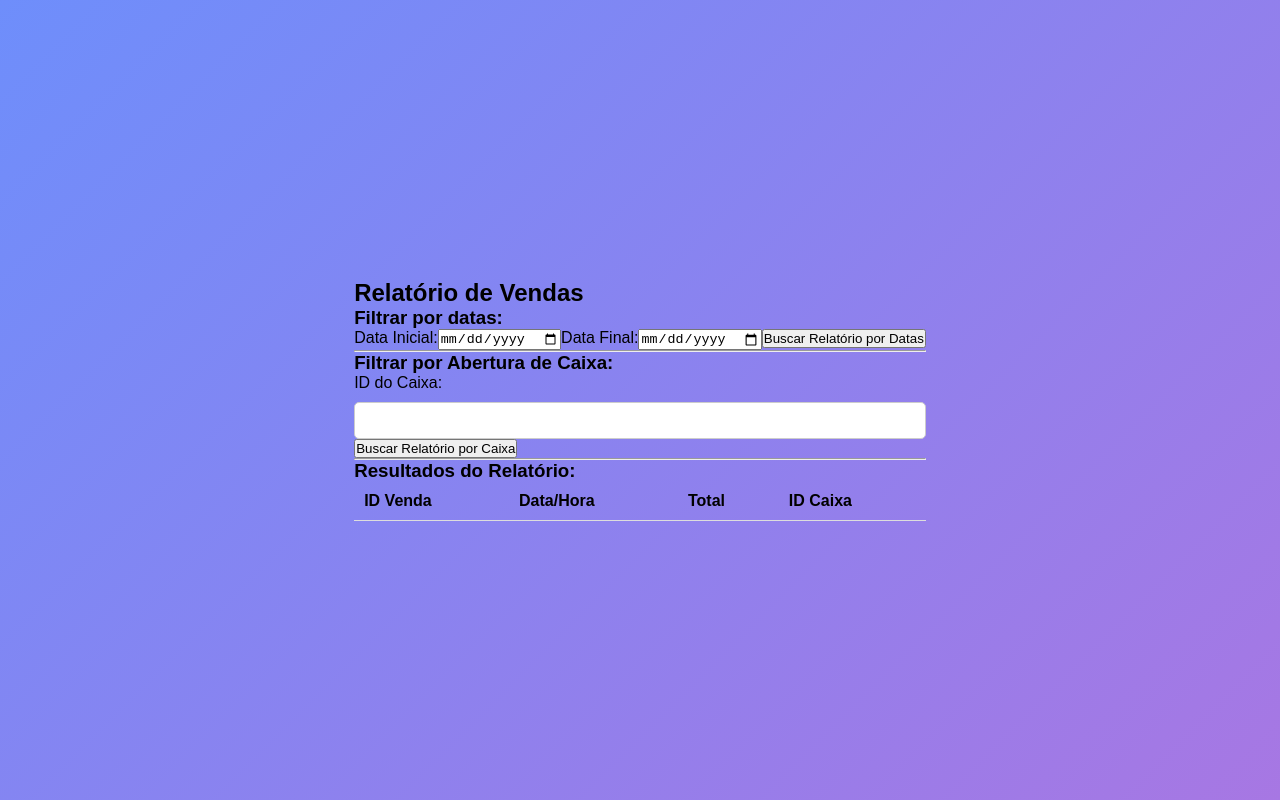
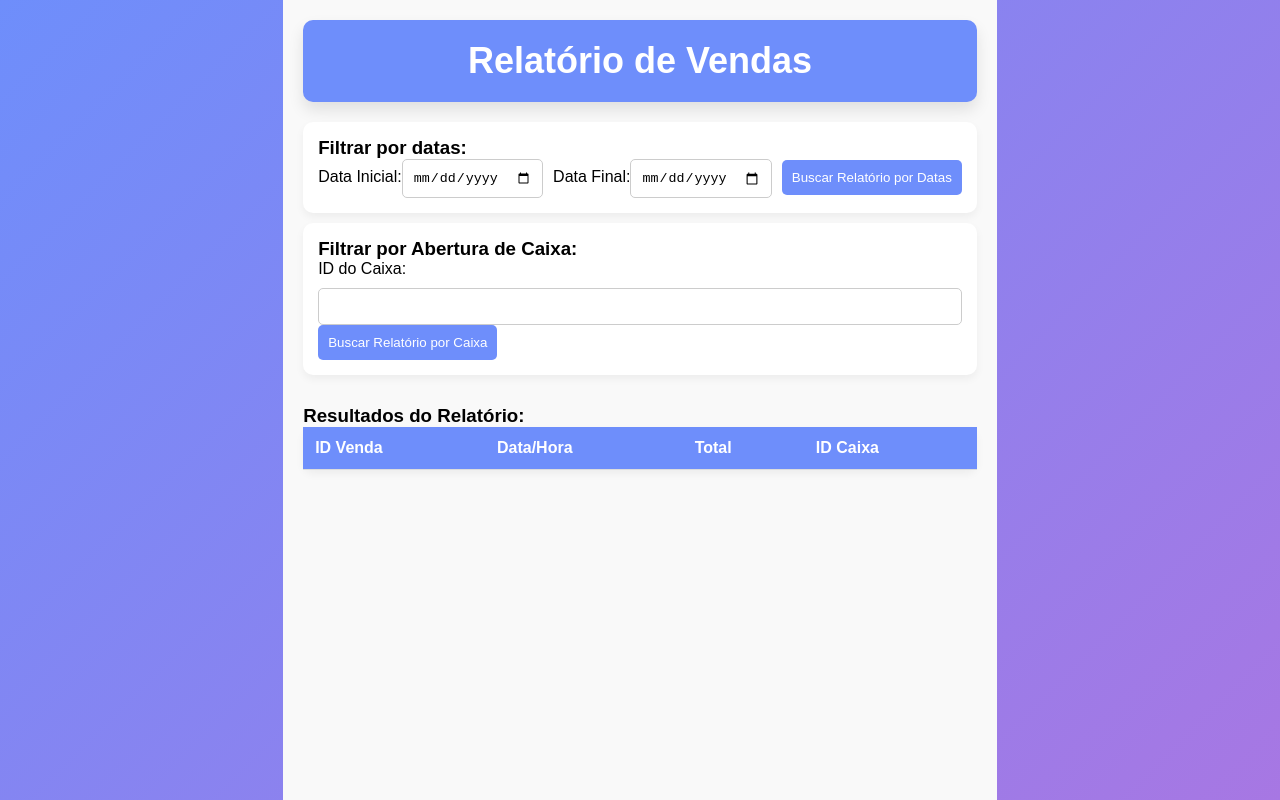
Before and after one commit to Farlos123Marlos/ERP_Software2, a React (Create React App) app in the folder meufront/: page /relatorio-venda in a window 1280 px wide. Built offline with nearby package versions, Linux system fonts and the light colour scheme.

Commit message:
Css de relatorio venda

```diff
--- /dev/null
+++ b/meufront/src/RelatorioVenda.css
@@ -0,0 +1,97 @@
+/* Estilo do container principal */
+.relatorio-container {
+    display: flex;
+    flex-direction: column;
+    width: 100%;
+    padding: 20px;
+    background-color: #f9f9f9;
+    height: 100vh;
+}
+
+/* Estilo do cabeçalho */
+.relatorio-header {
+    background-color: #6e8efb;
+    color: white;
+    padding: 20px;
+    border-radius: 10px;
+    margin-bottom: 20px;
+    text-align: center;
+    box-shadow: 0 8px 15px rgba(0, 0, 0, 0.1);
+    font-size: 24px;
+}
+
+/* Estilo dos blocos de filtros */
+.filtro-datas, .filtro-caixa {
+    background-color: white;
+    padding: 15px;
+    border-radius: 10px;
+    box-shadow: 0 4px 8px rgba(0, 0, 0, 0.05);
+    margin-bottom: 10px; /* Aproxima os filtros e adiciona espaçamento */
+}
+
+/* Estilo dos campos de input e botões */
+input[type="date"], input[type="number"] {
+    padding: 10px;
+    margin-right: 10px;
+    border-radius: 5px;
+    border: 1px solid #ccc;
+}
+
+button.relatorio-export {
+    padding: 10px;
+    background-color: #6e8efb;
+    color: white;
+    border: none;
+    border-radius: 5px;
+    cursor: pointer;
+}
+
+button.relatorio-export:hover {
+    background-color: #5a7af9;
+}
+
+/* Estilo do container da tabela */
+.relatorio-tabela-container {
+    margin-top: 20px; /* Espaço entre os filtros e a tabela */
+}
+
+/* Estilo da tabela */
+.relatorio-tabela {
+    width: 100%;
+    border-collapse: collapse;
+    background-color: white;
+    border-radius: 10px;
+    box-shadow: 0 4px 8px rgba(0, 0, 0, 0.05);
+}
+
+.relatorio-tabela th, .relatorio-tabela td {
+    padding: 12px;
+    text-align: left;
+    border-bottom: 1px solid #ddd;
+}
+
+.relatorio-tabela th {
+    background-color: #6e8efb;
+    color: white;
+    font-weight: bold;
+}
+
+.relatorio-tabela tr:nth-child(even) {
+    background-color: #f2f2f2;
+}
+
+/* Responsividade */
+@media (max-width: 768px) {
+    .relatorio-header {
+        font-size: 20px;
+    }
+
+    .relatorio-tabela th, .relatorio-tabela td {
+        padding: 8px;
+    }
+
+    button.relatorio-export {
+        width: 100%;
+        text-align: center;
+    }
+}
--- a/meufront/src/RelatorioVenda.js
+++ b/meufront/src/RelatorioVenda.js
@@ -1,4 +1,5 @@
 import React, { useState } from 'react';
+import './RelatorioVenda.css';
 
 const RelatorioVenda = () => {
   const [dataInicial, setDataInicial] = useState('');
@@ -27,11 +28,13 @@ const RelatorioVenda = () => {
   };
 
   return (
-    <div>
+    <div className="relatorio-container">
+      <div className="relatorio-header">
         <h2>Relatório de Vendas</h2>
+      </div>
 
       {/* Filtrar por datas */}
-      <div>
+      <div className="filtro-datas">
         <h3>Filtrar por datas:</h3>
         <label>Data Inicial:</label>
         <input
@@ -45,13 +48,13 @@ const RelatorioVenda = () => {
           value={dataFinal}
           onChange={(e) => setDataFinal(e.target.value)}
         />
-        <button onClick={buscarRelatorioPorData}>Buscar Relatório por Datas</button>
+        <button className="relatorio-export" onClick={buscarRelatorioPorData}>
+          Buscar Relatório por Datas
+        </button>
       </div>
 
-      <hr />
-
       {/* Filtrar por abertura de caixa */}
-      <div>
+      <div className="filtro-caixa">
         <h3>Filtrar por Abertura de Caixa:</h3>
         <label>ID do Caixa:</label>
         <input
@@ -59,14 +62,15 @@ const RelatorioVenda = () => {
           value={idCaixa}
           onChange={(e) => setIdCaixa(e.target.value)}
         />
-        <button onClick={buscarRelatorioPorCaixa}>Buscar Relatório por Caixa</button>
+        <button className="relatorio-export" onClick={buscarRelatorioPorCaixa}>
+          Buscar Relatório por Caixa
+        </button>
       </div>
 
-      <hr />
-
       {/* Exibir relatório */}
+      <div className="relatorio-tabela-container">
         <h3>Resultados do Relatório:</h3>
-      <table>
+        <table className="relatorio-tabela">
           <thead>
             <tr>
               <th>ID Venda</th>
@@ -87,6 +91,7 @@ const RelatorioVenda = () => {
           </tbody>
         </table>
       </div>
+    </div>
   );
 };
 
```
Also changed, not shown: 1 other file (tests, documents, lock files or other folders). Lines whose indentation alone changed are shown as unchanged.
